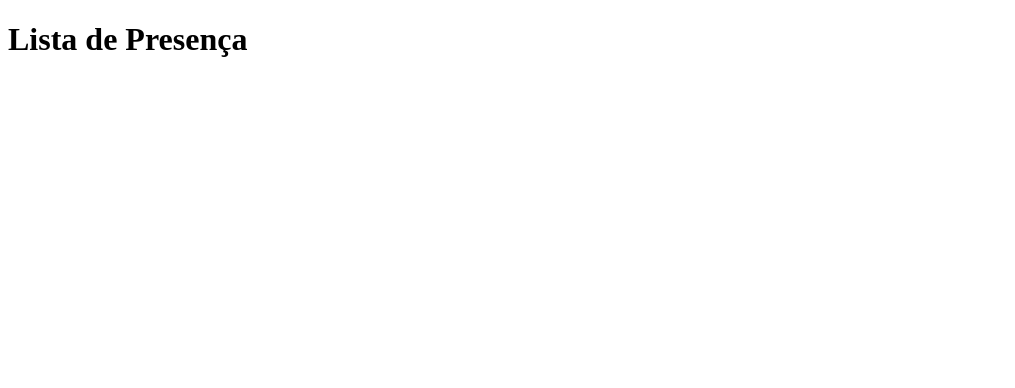
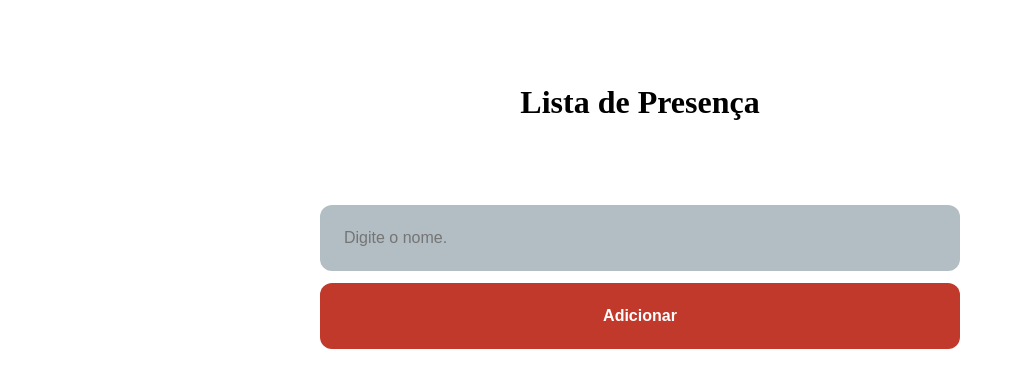
Before and after one commit to uitalorss/lista-presenca, a React (Vite) app: page / in a window 1280 px wide. Shown: the top 388 px of the page, without its empty margins (0-1015 px from the left). Built offline with nearby package versions, Linux system fonts and the light colour scheme.

Commit message:
estilização do input e do botão

```diff
--- a/index.html
+++ b/index.html
@@ -3,9 +3,8 @@
 
 <head>
   <meta charset="UTF-8" />
-  <link rel="icon" type="image/svg+xml" href="/src/favicon.svg" />
   <meta name="viewport" content="width=device-width, initial-scale=1.0" />
-  <title>Vite App</title>
+  <title>Aplicação de lista de presença</title>
 </head>
 
 <body>
--- a/src/App.jsx
+++ /dev/null
@@ -1,9 +0,0 @@
-
-function App() {
-
-  return (
-    <h1>Lista de Presença</h1>
-  )
-}
-
-export default App
--- a/src/main.jsx
+++ b/src/main.jsx
@@ -1,9 +1,10 @@
 import React from 'react'
 import ReactDOM from 'react-dom/client'
-import App from './App'
+import { Home } from './pages/Home'
+import './styles/global.css';
 
 ReactDOM.createRoot(document.getElementById('root')).render(
   <React.StrictMode>
-    <App />
+    <Home />
   </React.StrictMode>
 )
--- /dev/null
+++ b/src/pages/Home/index.jsx
@@ -0,0 +1,12 @@
+import './style.css'
+
+export function Home() {
+
+  return (
+    <div className='container'>
+      <h1>Lista de Presença</h1>
+      <input type="text" placeholder="Digite o nome." />
+      <button>Adicionar</button>
+    </div>
+  )
+}
--- /dev/null
+++ b/src/pages/Home/style.css
@@ -0,0 +1,43 @@
+.container{
+  display: flex;
+  align-items: center;
+  flex-direction: column;
+}
+
+.container h1{
+  margin: 84px 0;
+}
+
+.container input{
+  width: 50%;
+  padding: 24px;
+
+  background: #b2bec3;
+
+  border: none;
+  border-radius: 12px;
+
+  font-size: 16px;
+}
+
+.container button{
+  width: 50%;
+  padding: 24px;
+  margin: 12px 0;
+
+  background: #c0392b;
+  color: #ffffff;
+
+  font-size: 16px;
+  font-weight: 700;
+
+  border: none;
+  border-radius: 12px;
+
+  cursor: pointer;
+  transition: filter 0.2s;
+}
+
+.container button:hover{
+  filter: brightness(0.9);
+}
--- /dev/null
+++ b/src/styles/global.css
@@ -0,0 +1,5 @@
+* {
+  margin: 0;
+  padding: 0;
+  box-sizing: border-box;
+}
```
